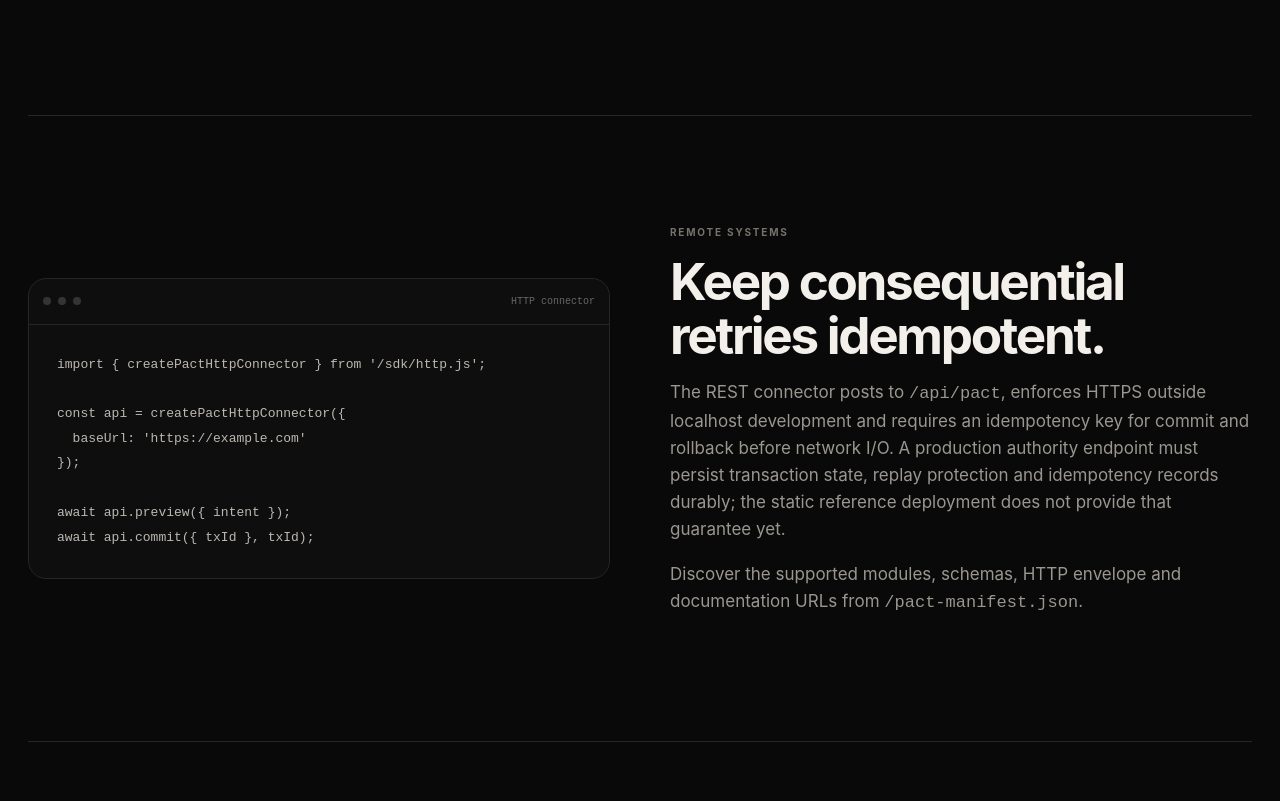
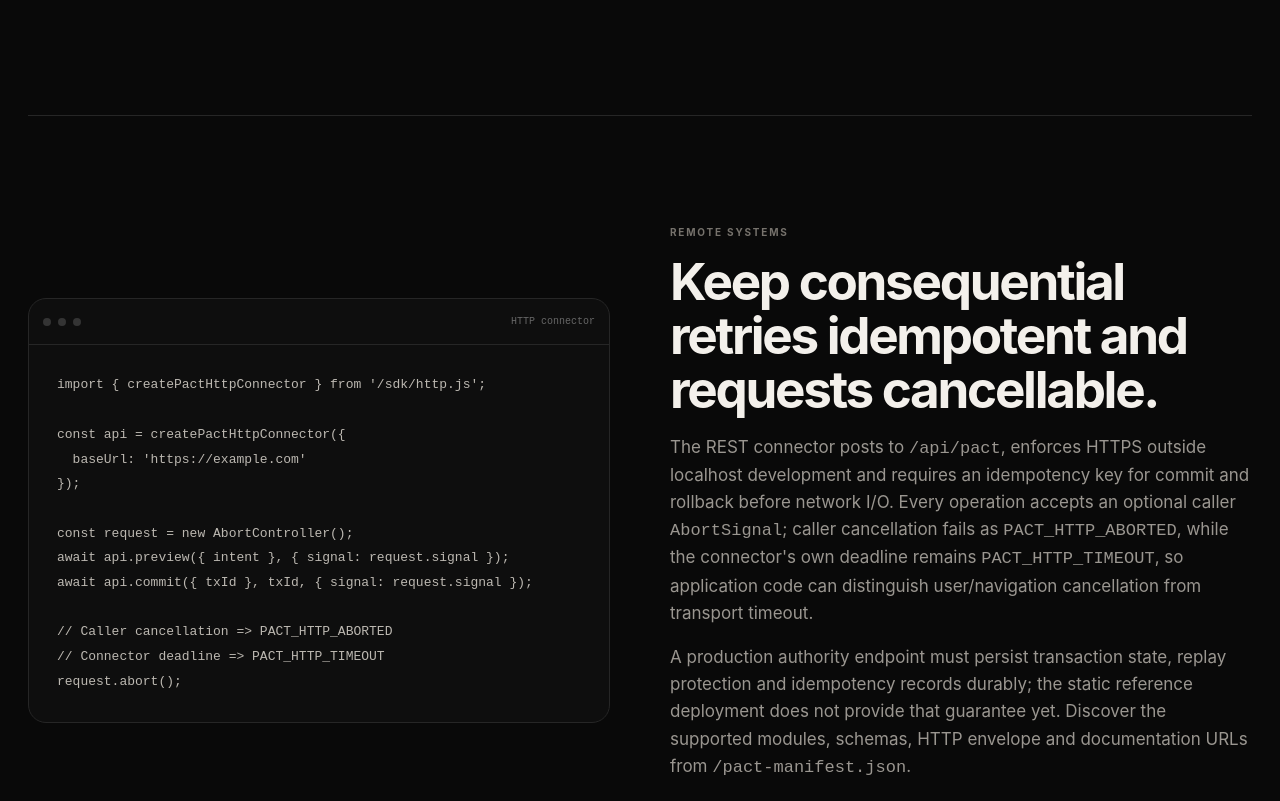
Before and after one commit to dharan1007/pact, a website: page pages/developers.html in a window 1280 px wide. Shown: the part 2063-2864 px from the top of the page. Drawn offline with Linux system fonts and the light colour scheme.

Commit message:
docs: document HTTP cancellation semantics

```diff
--- a/pages/developers.html
+++ b/pages/developers.html
@@ -39,8 +39,13 @@ const api = createPactHttpConnector({
   baseUrl: 'https://example.com'
 });
 
-await api.preview({ intent });
-await api.commit({ txId }, txId);</code></pre></div><div class="dev-copy"><div class="kicker">REMOTE SYSTEMS</div><h2>Keep consequential retries idempotent.</h2><p>The REST connector posts to <code>/api/pact</code>, enforces HTTPS outside localhost development and requires an idempotency key for commit and rollback before network I/O. A production authority endpoint must persist transaction state, replay protection and idempotency records durably; the static reference deployment does not provide that guarantee yet.</p><p>Discover the supported modules, schemas, HTTP envelope and documentation URLs from <a href="/pact-manifest.json"><code>/pact-manifest.json</code></a>.</p></div></section><section class="section developer-grid"><div class="code-window"><div class="window-top"><span></span><span></span><span></span><b>WebMCP</b></div><pre><code>const context = document.modelContext;
+const request = new AbortController();
+await api.preview({ intent }, { signal: request.signal });
+await api.commit({ txId }, txId, { signal: request.signal });
+
+// Caller cancellation =&gt; PACT_HTTP_ABORTED
+// Connector deadline =&gt; PACT_HTTP_TIMEOUT
+request.abort();</code></pre></div><div class="dev-copy"><div class="kicker">REMOTE SYSTEMS</div><h2>Keep consequential retries idempotent and requests cancellable.</h2><p>The REST connector posts to <code>/api/pact</code>, enforces HTTPS outside localhost development and requires an idempotency key for commit and rollback before network I/O. Every operation accepts an optional caller <code>AbortSignal</code>; caller cancellation fails as <code>PACT_HTTP_ABORTED</code>, while the connector's own deadline remains <code>PACT_HTTP_TIMEOUT</code>, so application code can distinguish user/navigation cancellation from transport timeout.</p><p>A production authority endpoint must persist transaction state, replay protection and idempotency records durably; the static reference deployment does not provide that guarantee yet. Discover the supported modules, schemas, HTTP envelope and documentation URLs from <a href="/pact-manifest.json"><code>/pact-manifest.json</code></a>.</p></div></section><section class="section developer-grid"><div class="code-window"><div class="window-top"><span></span><span></span><span></span><b>WebMCP</b></div><pre><code>const context = document.modelContext;
 await context.registerTool({
   name: 'pact_inspect',
   description: 'Inspect PACT state without mutation.',
```
